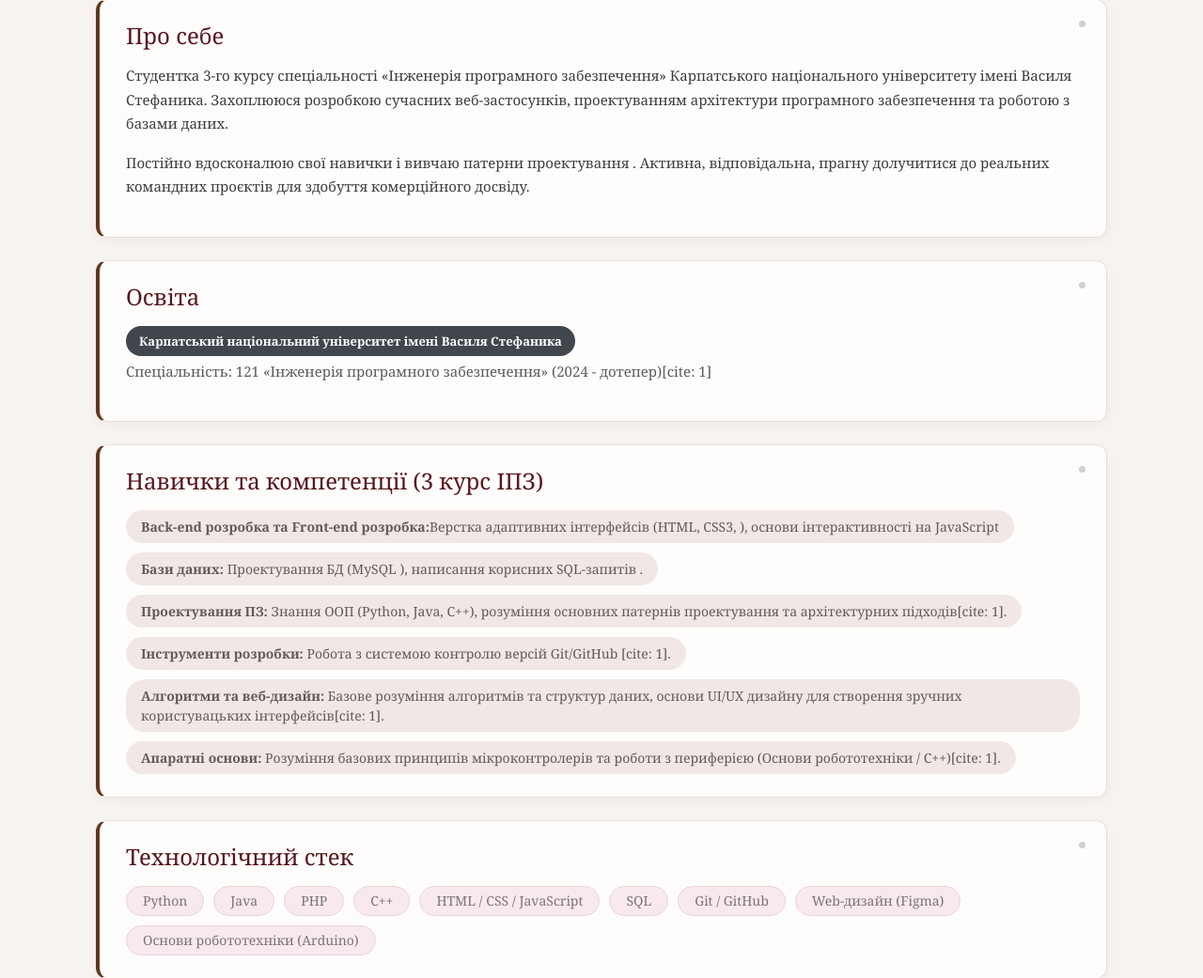
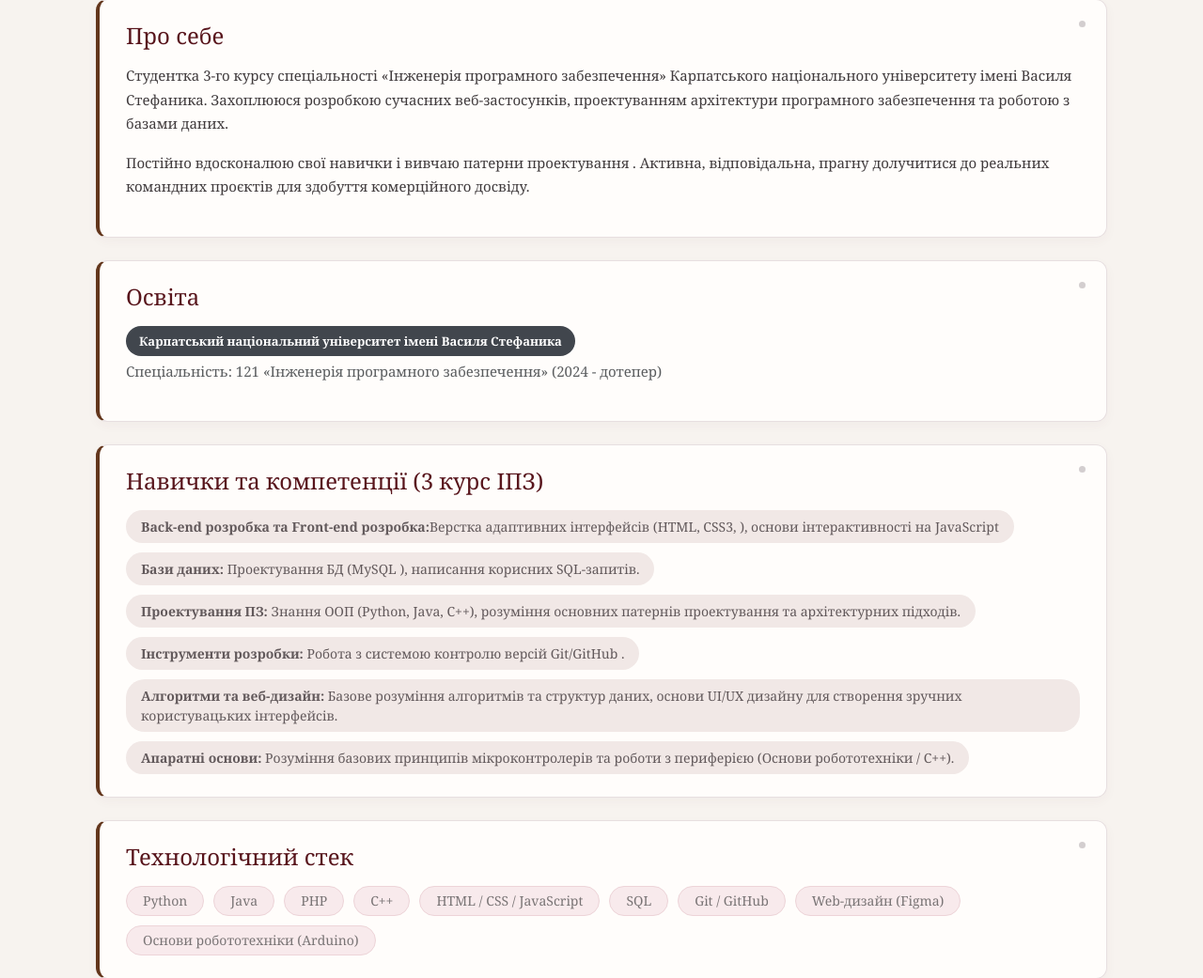
Before and after one commit to dianazubik/flask-app-lab., a Python web app: template templates/resume.html in a window 1280 px wide. Shown: the part 502-1543 px from the top of the page at 94% size. Run offline with Jinja, Linux system fonts and the light colour scheme; the template is opened without the code that fills it, so the values that code supplies are empty.

Commit message:
docs: update section text and content

```diff
--- a/templates/resume.html
+++ b/templates/resume.html
@@ -23,18 +23,18 @@
 <section id="education" class="mb-4">
     <h2 class="h4 text-danger-emphasis pb-2">Освіта</h2>
     <p class="fw-bold mb-1">Карпатський національний університет імені Василя Стефаника</p>
-    <p class="text-muted">Спеціальність: 121 «Інженерія програмного забезпечення» (2024 - дотепер)[cite: 1]</p>
+    <p class="text-muted">Спеціальність: 121 «Інженерія програмного забезпечення» (2024 - дотепер)</p>
 </section>
 
 <section id="skills" class="mb-4">
     <h2 class="h4 text-danger-emphasis pb-2">Навички та компетенції (3 курс ІПЗ)</h2>
     <ul>
         <li><strong>Back-end розробка та Front-end розробка:</strong>Верстка адаптивних  інтерфейсів (HTML, CSS3, ), основи інтерактивності на JavaScript</li>
-        <li><strong>Бази даних:</strong> Проектування БД (MySQL ), написання корисних  SQL-запитів .</li>
-        <li><strong>Проектування ПЗ:</strong> Знання ООП (Python, Java, C++), розуміння основних патернів проектування та архітектурних підходів[cite: 1].</li>
-        <li><strong>Інструменти розробки:</strong> Робота з системою контролю версій Git/GitHub [cite: 1].</li>
-        <li><strong>Алгоритми та веб-дизайн:</strong> Базове розуміння алгоритмів та структур даних, основи UI/UX дизайну для створення зручних користувацьких інтерфейсів[cite: 1].</li>
-        <li><strong>Апаратні основи:</strong> Розуміння базових принципів мікроконтролерів та роботи з периферією (Основи робототехніки / C++)[cite: 1].</li>
+        <li><strong>Бази даних:</strong> Проектування БД (MySQL ), написання корисних  SQL-запитів.</li>
+        <li><strong>Проектування ПЗ:</strong> Знання ООП (Python, Java, C++), розуміння основних патернів проектування та архітектурних підходів.</li>
+        <li><strong>Інструменти розробки:</strong> Робота з системою контролю версій Git/GitHub .</li>
+        <li><strong>Алгоритми та веб-дизайн:</strong> Базове розуміння алгоритмів та структур даних, основи UI/UX дизайну для створення зручних користувацьких інтерфейсів.</li>
+        <li><strong>Апаратні основи:</strong> Розуміння базових принципів мікроконтролерів та роботи з периферією (Основи робототехніки / C++).</li>
     </ul>
 </section>
 
```
